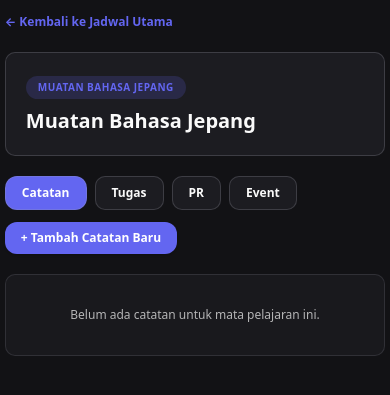
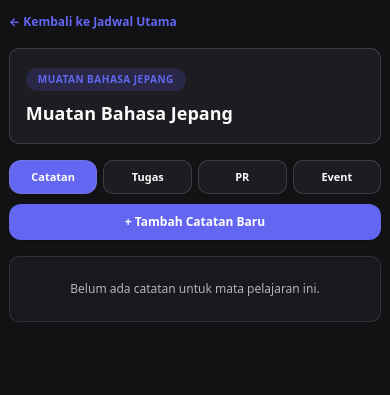
Before and after one commit to Yatagam120/HIDUPTAMSIS44, a Laravel app: page /mapel/1 in a window 390 px wide. Shown: the part 73-468 px from the top of the page. Run offline with Laravel 12, Linux system fonts and the light colour scheme; a user stored in the database is signed in; data comes from the database, SQL or seed files in the repository; style sheets or scripts are compiled from the project's sources; parts of the project's set-up code (start-up, migrations or seed data) failed here and were passed over.

Commit message:
Show item type and due date badges on mobile and improve subjects.show view

```diff
--- a/resources/views/subjects/show.blade.php
+++ b/resources/views/subjects/show.blade.php
@@ -6,10 +6,18 @@
             'pr'      => 'PR',
             'event'   => 'Event',
         ];
-        $currentTab = strtolower((string) ($activeTab ?? request('tab', 'catatan')));
+        $typeBadges = [
+            'catatan' => 'bg-sky-500/20 text-sky-300 border-sky-500/40',
+            'tugas'   => 'bg-indigo-500/20 text-indigo-300 border-indigo-500/40',
+            'pr'      => 'bg-purple-500/20 text-purple-300 border-purple-500/40',
+            'event'   => 'bg-amber-500/20 text-amber-300 border-amber-500/40',
+        ];
+
+        $currentTab = strtolower((string) (session('active_tab') ?? $activeTab ?? request('tab', 'catatan')));
         if (!array_key_exists($currentTab, $tabs)) {
             $currentTab = 'catatan';
         }
+
         $notif = (string) ($notifColor ?? request('notif', ''));
         $currentUserId = (int) auth()->id();
         $subjectTitle = $subject->name ?? $subject->nama ?? $subject->title ?? 'Mata Pelajaran';
@@ -22,7 +30,7 @@
             : collect();
     @endphp
 
-    <div class="max-w-5xl mx-auto space-y-5">
+    <div class="max-w-5xl mx-auto space-y-4 sm:space-y-5 px-1 sm:px-0">
         <div>
             <a href="{{ route('dashboard') }}" class="inline-flex items-center gap-1.5 text-xs sm:text-sm font-bold hover:opacity-80" style="color: var(--primary);">
                 ← Kembali ke Jadwal Utama
@@ -41,18 +49,18 @@
             </div>
         @endif
 
-        <div class="theme-card rounded-2xl p-5 sm:p-7 border theme-border space-y-2">
+        <div class="theme-card rounded-2xl p-4 sm:p-7 border theme-border space-y-2">
             <span class="inline-block px-3 py-1 rounded-full text-[10px] font-extrabold uppercase tracking-wider theme-soft" style="color: var(--primary);">
                 {{ $subjectTitle }}
             </span>
-            <h1 class="text-xl sm:text-3xl font-extrabold">{{ $subjectTitle }}</h1>
+            <h1 class="text-lg sm:text-3xl font-extrabold">{{ $subjectTitle }}</h1>
             @if(!empty($teacherName))
                 <p class="text-xs opacity-75">Guru Pengampu: {{ $teacherName }}</p>
             @endif
         </div>
 
-        <div class="flex flex-wrap items-center justify-between gap-3">
-            <div class="flex flex-wrap items-center gap-2">
+        <div class="flex flex-col sm:flex-row sm:flex-wrap sm:items-center sm:justify-between gap-2.5 sm:gap-3">
+            <div class="grid grid-cols-4 sm:flex sm:flex-wrap items-center gap-1.5 sm:gap-2">
                 @foreach($tabs as $key => $label)
                     @php
                         $isActive = $currentTab === $key;
@@ -61,7 +69,7 @@
                     <button type="button"
                             data-tab="{{ $key }}"
                             onclick="switchSubjectTab('{{ $key }}')"
-                            class="subject-tab-btn px-4 py-2 rounded-xl text-xs sm:text-sm font-extrabold border theme-border inline-flex items-center {{ $isActive ? 'theme-primary' : 'theme-card' }}">
+                            class="subject-tab-btn px-2.5 sm:px-4 py-2 rounded-xl text-[11px] sm:text-sm font-extrabold border theme-border inline-flex items-center justify-center gap-1 {{ $isActive ? 'theme-primary' : 'theme-card' }}">
                         @if($hasSourceNotif)
                             <span class="tab-source-badge badge-{{ $notif }}"></span>
                         @endif
@@ -73,18 +81,28 @@
             <button type="button"
                     onclick="openNewItemModal()"
                     id="btn-add-subject-item"
-                    class="px-4 py-2 rounded-xl text-xs sm:text-sm font-extrabold theme-primary shadow">
+                    class="w-full sm:w-auto px-4 py-2.5 sm:py-2 rounded-xl text-xs sm:text-sm font-extrabold theme-primary shadow text-center">
                 + Tambah {{ $tabs[$currentTab] ?? 'Catatan' }} Baru
             </button>
         </div>
 
         @foreach($tabs as $key => $label)
             @php
-                $tabItems = $safeItems->filter(fn($it) => strtolower((string) ($it->type ?? '')) === $key);
+                $tabItems = $safeItems->filter(function ($it) use ($key) {
+                    $rawType = strtolower(trim((string) ($it->type ?? $it->jenis ?? $it->tipe ?? '')));
+                    return $rawType === $key;
+                });
             @endphp
-            <div id="panel-{{ $key }}" class="subject-tab-panel space-y-4 {{ $currentTab === $key ? '' : 'hidden' }}">
+            <div id="panel-{{ $key }}" class="subject-tab-panel space-y-3 sm:space-y-4 {{ $currentTab === $key ? '' : 'hidden' }}">
                 @forelse($tabItems as $item)
                     @php
+                        $itemType = strtolower(trim((string) ($item->type ?? $item->jenis ?? $item->tipe ?? $key)));
+                        if (!array_key_exists($itemType, $tabs)) {
+                            $itemType = $key;
+                        }
+                        $itemTypeLabel = strtoupper($tabs[$itemType] ?? $label);
+                        $itemTypeStyle = $typeBadges[$itemType] ?? 'theme-soft theme-border';
+
                         $itemOwnerId = (int) ($item->user_id ?? 0);
                         $isOwner = $currentUserId > 0 && $itemOwnerId === $currentUserId;
                         $authorName = $usersMap[$itemOwnerId] ?? 'Siswa';
@@ -96,7 +114,9 @@
 
                         $dueText = null;
                         $dueFormattedInput = '';
-                        $dueBadgeClass = '';
+                        $dueBadgeClass = 'bg-slate-500/20 text-slate-300 border-slate-500/40';
+                        $dueLabelPrefix = 'TENGGAT';
+
                         if (!empty($item->due_date)) {
                             try {
                                 $due = \Carbon\Carbon::parse($item->due_date)->startOfDay();
@@ -105,8 +125,16 @@
                                 $dueFormattedInput = $due->format('Y-m-d');
                                 if ($diffDays < 0) {
                                     $dueBadgeClass = 'bg-red-500/20 text-red-300 border-red-500/40';
+                                    $dueLabelPrefix = 'LEWAT TENGGAT';
+                                } elseif ($diffDays === 0) {
+                                    $dueBadgeClass = 'bg-red-500/20 text-red-300 border-red-500/40';
+                                    $dueLabelPrefix = 'TENGGAT HARI INI';
                                 } elseif ($diffDays <= 2) {
                                     $dueBadgeClass = 'bg-amber-500/20 text-amber-300 border-amber-500/40';
+                                    $dueLabelPrefix = 'TENGGAT DEKAT';
+                                } else {
+                                    $dueBadgeClass = 'bg-emerald-500/20 text-emerald-300 border-emerald-500/40';
+                                    $dueLabelPrefix = 'TENGGAT';
                                 }
                             } catch (\Throwable $e) {
                                 $dueText = (string) $item->due_date;
@@ -114,27 +142,30 @@
                         }
                     @endphp
 
-                    <div class="theme-card rounded-2xl p-5 border theme-border space-y-3">
-                        <div class="flex flex-wrap items-start justify-between gap-2">
-                            <div class="space-y-1">
-                                <div class="flex flex-wrap items-center gap-2">
+                    <div class="theme-card rounded-2xl p-4 sm:p-5 border theme-border space-y-3">
+                        <div class="flex flex-col sm:flex-row sm:items-start sm:justify-between gap-2">
+                            <div class="space-y-1.5">
+                                <div class="flex flex-wrap items-center gap-1.5 sm:gap-2">
+                                    <span class="px-2 py-0.5 rounded-md text-[10px] font-extrabold uppercase border {{ $itemTypeStyle }}">
+                                        {{ $itemTypeLabel }}
+                                    </span>
                                     <h2 class="text-sm sm:text-base font-extrabold uppercase">{{ $item->title ?? 'Tanpa Judul' }}</h2>
-                                    @if($dueBadgeClass && !$isDoneByMe)
-                                        <span class="px-2.5 py-0.5 rounded-full text-[10px] font-extrabold border {{ $dueBadgeClass }}">
-                                            ⚠️ TENGGAT ({{ $dueText }})
+                                    @if($dueText && !$isDoneByMe)
+                                        <span class="px-2 py-0.5 rounded-full text-[10px] font-extrabold border {{ $dueBadgeClass }}">
+                                            ⏰ {{ $dueLabelPrefix }}: {{ $dueText }}
                                         </span>
                                     @endif
                                 </div>
-                                <div class="text-xs opacity-75">
-                                    Oleh <strong>{{ $authorName }}</strong>
+                                <div class="text-[11px] sm:text-xs opacity-75 flex flex-wrap items-center gap-x-2 gap-y-1">
+                                    <span>Oleh <strong>{{ $authorName }}</strong></span>
                                     @if($dueText)
-                                        • Tenggat: <strong>{{ $dueText }}</strong>
+                                        <span>• Tenggat: <strong>{{ $dueText }}</strong></span>
                                     @endif
                                 </div>
                             </div>
 
                             @if($isOwner)
-                                <div class="flex items-center gap-3 text-xs font-extrabold">
+                                <div class="flex items-center gap-3 text-xs font-extrabold pt-1 sm:pt-0">
                                     <button type="button"
                                             data-item-id="{{ $item->id }}"
                                             data-item-title="{{ $item->title ?? '' }}"
@@ -176,7 +207,7 @@
                         @endif
                     </div>
                 @empty
-                    <div class="theme-card rounded-2xl p-8 border theme-border text-center text-xs sm:text-sm opacity-70">
+                    <div class="theme-card rounded-2xl p-6 sm:p-8 border theme-border text-center text-xs sm:text-sm opacity-70">
                         Belum ada {{ strtolower($label) }} untuk mata pelajaran ini.
                     </div>
                 @endforelse
```
